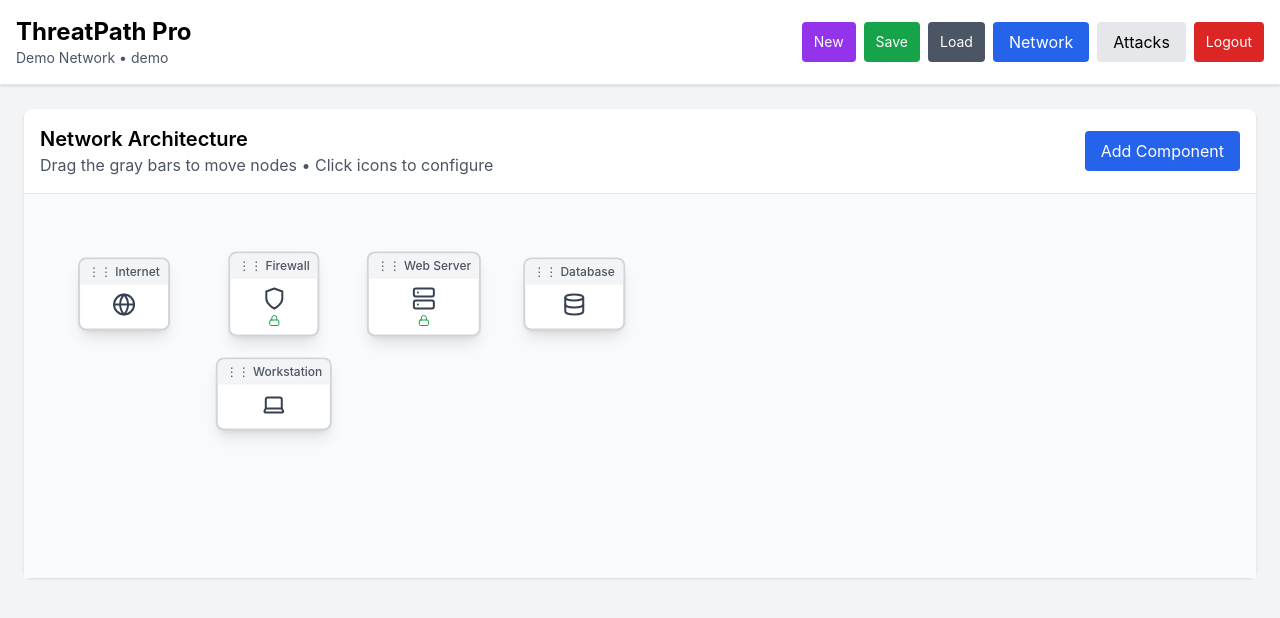
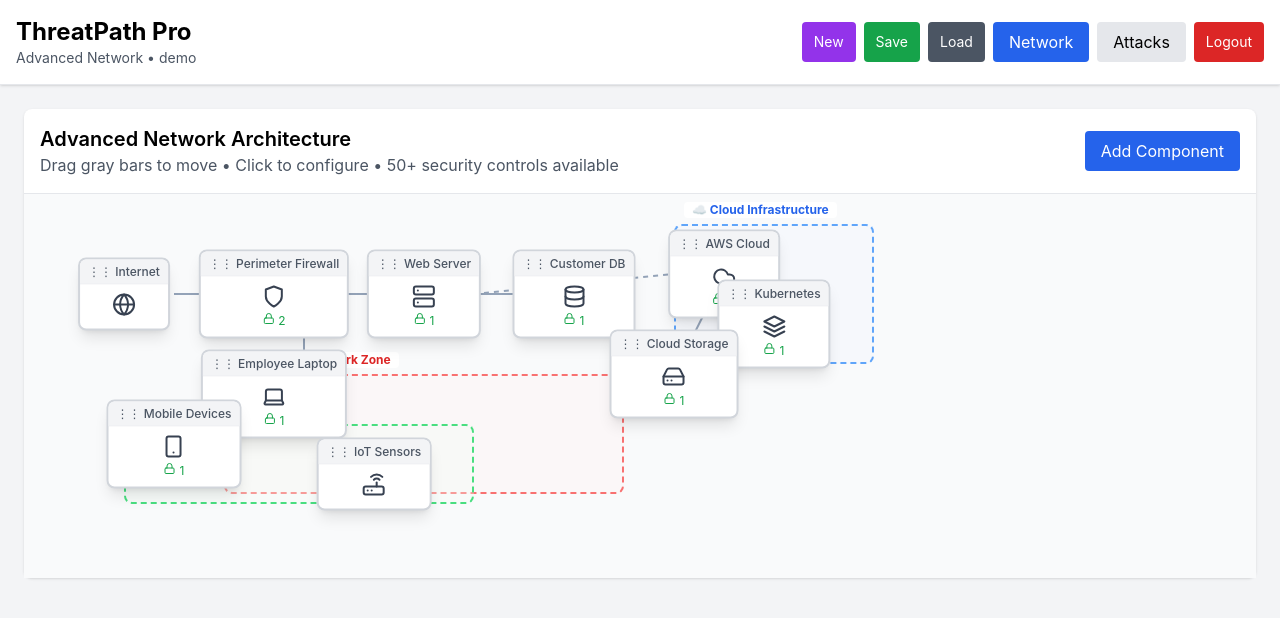
Before and after one commit to BlackShield-UK/threatpath-demo, a Next.js app: page / in a window 1280 px wide. Both pictures are taken after a click on the button "Sign In". Shown: the top 618 px of the page. Built offline with nearby package versions, Linux system fonts and the light colour scheme.

Commit message:
Update index.js

```diff
--- a/pages/index.js
+++ b/pages/index.js
@@ -16,14 +16,22 @@ import {
   Globe,
   Laptop,
   Router,
-  Container
+  Container,
+  CloudLightning,
+  HardDrive,
+  Zap,
+  Layers,
+  Cpu,
+  Settings,
+  Users,
+  Key
 } from 'lucide-react';
 
 export default function ThreatPathDemo() {
   const [isAuthenticated, setIsAuthenticated] = useState(false);
   const [currentUser, setCurrentUser] = useState(null);
   const [savedDiagrams, setSavedDiagrams] = useState([]);
-  const [currentDiagramName, setCurrentDiagramName] = useState('Demo Network');
+  const [currentDiagramName, setCurrentDiagramName] = useState('Advanced Network');
   const [showSaveDialog, setShowSaveDialog] = useState(false);
   const [showLoadDialog, setShowLoadDialog] = useState(false);
   const [currentView, setCurrentView] = useState('diagram');
@@ -33,28 +41,35 @@ export default function ThreatPathDemo() {
 
   const [nodes, setNodes] = useState([
     { id: 1, type: 'internet', x: 100, y: 100, label: 'Internet', controls: [] },
-    { id: 2, type: 'firewall', x: 250, y: 100, label: 'Firewall', controls: ['IPS'] },
+    { id: 2, type: 'firewall', x: 250, y: 100, label: 'Perimeter Firewall', controls: ['IPS/IDS', 'DPI'] },
     { id: 3, type: 'server', x: 400, y: 100, label: 'Web Server', controls: ['WAF'] },
-    { id: 4, type: 'database', x: 550, y: 100, label: 'Database', controls: [] },
-    { id: 5, type: 'endpoint', x: 250, y: 200, label: 'Workstation', controls: [] }
+    { id: 4, type: 'database', x: 550, y: 100, label: 'Customer DB', controls: ['Encryption at Rest'] },
+    { id: 5, type: 'endpoint', x: 250, y: 200, label: 'Employee Laptop', controls: ['Endpoint Protection'] },
+    { id: 6, type: 'cloud-aws', x: 700, y: 80, label: 'AWS Cloud', controls: ['CloudTrail', 'GuardDuty'] },
+    { id: 7, type: 'kubernetes', x: 750, y: 130, label: 'Kubernetes', controls: ['Pod Security Standards'] },
+    { id: 8, type: 'mobile', x: 150, y: 250, label: 'Mobile Devices', controls: ['Mobile Device Management (MDM)'] },
+    { id: 9, type: 'iot', x: 350, y: 280, label: 'IoT Sensors', controls: [] },
+    { id: 10, type: 'storage', x: 650, y: 180, label: 'Cloud Storage', controls: ['Encryption in Transit'] }
   ]);
 
   const threatActors = {
     apt29: {
       name: "APT29 (Cozy Bear)",
-      description: "Russian state-sponsored group",
+      description: "Russian state-sponsored group targeting cloud infrastructure",
       attackPaths: [{
         id: 1,
-        name: "Web Attack → Data Breach",
+        name: "Cloud → Container → Data Exfiltration",
         steps: [
-          { from: 1, to: 3, ttp: "T1190: Exploit Web App", risk: "high", description: "Attack web server" },
-          { from: 3, to: 4, ttp: "T1005: Data from Local System", risk: "high", description: "Access database" }
+          { from: 1, to: 6, ttp: "T1190: Exploit Public-Facing Application", risk: "high", description: "Attack cloud services directly" },
+          { from: 6, to: 7, ttp: "T1611: Escape to Host", risk: "high", description: "Container escape to Kubernetes" },
+          { from: 7, to: 4, ttp: "T1005: Data from Local System", risk: "medium", description: "Access customer database" },
+          { from: 8, to: 5, ttp: "T1566.002: Spearphishing Link", risk: "high", description: "Mobile phishing attack" }
         ]
       }]
     },
     apt1: {
       name: "APT1 (Comment Crew)",
-      description: "Chinese military unit",
+      description: "Chinese military unit specializing in IoT and infrastructure attacks",
       attackPaths: [{
         id: 2,
         name: "IoT → Network Pivot → Cloud Compromise",
@@ -76,7 +91,17 @@ export default function ThreatPathDemo() {
     endpoint: Laptop,
     mobile: Smartphone,
     iot: Router,
-    container: Container
+    container: Container,
+    kubernetes: Layers,
+    'cloud-aws': Cloud,
+    'cloud-azure': CloudLightning,
+    'cloud-gcp': Zap,
+    storage: HardDrive,
+    'load-balancer': Settings,
+    'api-gateway': Cpu,
+    'identity-provider': Users,
+    'key-vault': Key,
+    network: Wifi
   };
 
   const handleLogin = (email, password) => {
@@ -193,39 +218,66 @@ export default function ThreatPathDemo() {
   };
 
   const NodePalette = () => {
-    const nodeTypes = [
+    const nodeCategories = {
+      'Core Infrastructure': [
         { type: 'server', label: 'Server', icon: Server },
         { type: 'firewall', label: 'Firewall', icon: Shield },
         { type: 'database', label: 'Database', icon: Database },
+        { type: 'storage', label: 'Storage', icon: HardDrive },
+        { type: 'load-balancer', label: 'Load Balancer', icon: Settings },
+        { type: 'network', label: 'Network Segment', icon: Wifi }
+      ],
+      'Cloud Services': [
+        { type: 'cloud-aws', label: 'AWS Cloud', icon: Cloud },
+        { type: 'cloud-azure', label: 'Azure Cloud', icon: CloudLightning },
+        { type: 'cloud-gcp', label: 'Google Cloud', icon: Zap },
+        { type: 'kubernetes', label: 'Kubernetes', icon: Layers },
+        { type: 'container', label: 'Container', icon: Container },
+        { type: 'api-gateway', label: 'API Gateway', icon: Cpu }
+      ],
+      'Endpoints & Devices': [
         { type: 'endpoint', label: 'Workstation', icon: Laptop },
-      { type: 'mobile', label: 'Mobile', icon: Smartphone },
+        { type: 'mobile', label: 'Mobile Device', icon: Smartphone },
         { type: 'iot', label: 'IoT Device', icon: Router }
-    ];
+      ],
+      'Security & Identity': [
+        { type: 'identity-provider', label: 'Identity Provider', icon: Users },
+        { type: 'key-vault', label: 'Key Vault', icon: Key }
+      ]
+    };
 
     return (
       <div className="fixed inset-0 bg-black bg-opacity-50 flex items-center justify-center z-50">
-        <div className="bg-white rounded-lg p-6 max-w-2xl w-full mx-4">
-          <h3 className="text-lg font-semibold mb-4">Add Network Component</h3>
+        <div className="bg-white rounded-lg p-6 max-w-4xl w-full mx-4 max-h-96 overflow-y-auto">
+          <div className="flex justify-between items-center mb-4">
+            <h3 className="text-lg font-semibold">Add Network Component</h3>
+            <button onClick={() => setShowNodePalette(false)} className="text-gray-500 hover:text-gray-700 text-xl">×</button>
+          </div>
 
-          <div className="grid grid-cols-3 gap-3">
+          {Object.entries(nodeCategories).map(([category, nodeTypes]) => (
+            <div key={category} className="mb-6">
+              <h4 className="text-md font-medium text-gray-800 mb-3 border-b pb-1">{category}</h4>
+              <div className="grid grid-cols-3 md:grid-cols-6 gap-3">
                 {nodeTypes.map((nodeType) => {
                   const IconComponent = nodeType.icon;
                   return (
                     <button
                       key={nodeType.type}
                       onClick={() => addNode(nodeType.type, nodeType.label)}
-                  className="p-4 border-2 border-gray-300 rounded-lg hover:border-blue-400 text-center"
+                      className="p-3 border-2 border-gray-300 rounded-lg hover:border-blue-400 hover:bg-blue-50 text-center transition-all"
                     >
-                  <IconComponent className="w-8 h-8 mx-auto mb-2" />
-                  <div className="text-sm">{nodeType.label}</div>
+                      <IconComponent className="w-6 h-6 mx-auto mb-1 text-gray-700" />
+                      <div className="text-xs font-medium">{nodeType.label}</div>
                     </button>
                   );
                 })}
               </div>
+            </div>
+          ))}
 
           <button
             onClick={() => setShowNodePalette(false)}
-            className="w-full mt-4 bg-gray-300 py-2 rounded"
+            className="w-full mt-4 bg-gray-300 py-2 rounded hover:bg-gray-400"
           >
             Cancel
           </button>
@@ -271,7 +323,6 @@ export default function ThreatPathDemo() {
         document.removeEventListener('mousemove', handleMouseMove);
         document.removeEventListener('mouseup', handleMouseUp);
 
-        // If we didn't move, treat it as a click
         if (!hasMoved) {
           setSelectedNode(node);
         }
@@ -289,7 +340,6 @@ export default function ThreatPathDemo() {
         style={{ left: node.x, top: node.y }}
       >
         <div className="bg-white rounded-lg shadow-lg border-2 border-gray-300 hover:border-blue-400 min-w-20 text-center">
-          {/* Drag handle at the top */}
           <div
             className="bg-gray-100 rounded-t-md px-2 py-1 text-xs text-gray-600 font-medium border-b select-none cursor-move"
             onMouseDown={handleMouseDown}
@@ -300,7 +350,10 @@ export default function ThreatPathDemo() {
           <div className="p-2">
             <IconComponent className="w-6 h-6 mx-auto mb-1 text-gray-700" />
             {node.controls?.length > 0 && (
-              <Lock className="w-3 h-3 mx-auto text-green-600" />
+              <div className="flex justify-center">
+                <Lock className="w-3 h-3 text-green-600" />
+                <span className="text-xs text-green-600 ml-1">{node.controls.length}</span>
+              </div>
             )}
           </div>
         </div>
@@ -309,7 +362,34 @@ export default function ThreatPathDemo() {
   };
 
   const ControlsPanel = ({ node, onClose }) => {
-    const controls = ['Firewall Rules', 'IPS', 'WAF', 'Endpoint Protection', 'MFA', 'Encryption'];
+    const securityControls = [
+      // Traditional Network Security
+      'Firewall Rules', 'IPS/IDS', 'WAF', 'DPI', 'Network Segmentation', 'VPN',
+      // Endpoint Security
+      'Endpoint Protection', 'EDR/XDR', 'Antivirus', 'Device Encryption', 'Mobile Device Management (MDM)',
+      // Identity & Access
+      'Multi-Factor Authentication (MFA)', 'Single Sign-On (SSO)', 'Privileged Access Management (PAM)',
+      'Identity and Access Management (IAM)', 'Role-Based Access Control (RBAC)', 'Zero Trust Architecture',
+      // Cloud Security
+      'CloudTrail', 'GuardDuty', 'Azure Sentinel', 'Google Cloud Security Command Center',
+      'Cloud Security Posture Management (CSPM)', 'Cloud Workload Protection (CWP)',
+      // Container & Kubernetes Security
+      'Pod Security Standards', 'Container Image Scanning', 'Service Mesh Security',
+      'Kubernetes Network Policies', 'Container Runtime Security',
+      // Data Security
+      'Encryption at Rest', 'Encryption in Transit', 'Data Loss Prevention (DLP)',
+      'Database Activity Monitoring (DAM)', 'Data Classification',
+      // Monitoring & Analytics
+      'SIEM', 'SOAR', 'Security Orchestration', 'Threat Intelligence', 'Behavioral Analytics',
+      'Log Management', 'Network Traffic Analysis', 'User Behavior Analytics (UBA)',
+      // Application Security
+      'Static Application Security Testing (SAST)', 'Dynamic Application Security Testing (DAST)',
+      'Interactive Application Security Testing (IAST)', 'Software Composition Analysis (SCA)',
+      // IoT & OT Security
+      'IoT Device Management', 'OT Network Monitoring', 'Industrial Control System Security',
+      // Backup & Recovery
+      'Backup and Recovery', 'Disaster Recovery', 'High Availability'
+    ];
 
     const addControl = (control) => {
       const updatedNodes = nodes.map(n =>
@@ -317,7 +397,6 @@ export default function ThreatPathDemo() {
       );
       setNodes(updatedNodes);
 
-      // Update the selected node immediately so the panel reflects changes
       const updatedNode = updatedNodes.find(n => n.id === node.id);
       setSelectedNode(updatedNode);
     };
@@ -328,57 +407,68 @@ export default function ThreatPathDemo() {
       );
       setNodes(updatedNodes);
 
-      // Update the selected node immediately so the panel reflects changes
       const updatedNode = updatedNodes.find(n => n.id === node.id);
       setSelectedNode(updatedNode);
     };
 
-    // Use the current selectedNode to ensure we show the latest state
     const currentNode = nodes.find(n => n.id === node.id) || node;
 
     return (
-      <div className="bg-white rounded-lg shadow-xl p-6 border">
+      <div className="bg-white rounded-lg shadow-xl p-6 border max-w-lg">
         <div className="flex justify-between items-center mb-4">
           <h3 className="text-lg font-semibold">{currentNode.label}</h3>
           <button onClick={onClose} className="text-gray-500 hover:text-gray-700 text-xl">×</button>
         </div>
 
         <div className="mb-4">
-          <h4 className="font-medium mb-2">Active Controls:</h4>
+          <h4 className="font-medium mb-2 flex items-center">
+            <Lock className="w-4 h-4 mr-1 text-green-600" />
+            Active Controls ({(currentNode.controls || []).length}):
+          </h4>
           {(currentNode.controls || []).length === 0 ? (
-            <p className="text-sm text-gray-500 italic">No controls added yet</p>
+            <p className="text-sm text-gray-500 italic bg-gray-50 p-3 rounded">No security controls configured</p>
           ) : (
-            (currentNode.controls || []).map((control, idx) => (
-              <div key={idx} className="flex justify-between items-center bg-green-50 p-2 rounded mb-1">
-                <span className="text-sm">{control}</span>
-                <button onClick={() => removeControl(control)} className="text-red-500 text-xs hover:text-red-700">
+            <div className="max-h-32 overflow-y-auto">
+              {(currentNode.controls || []).map((control, idx) => (
+                <div key={idx} className="flex justify-between items-center bg-green-50 p-2 rounded mb-1 border border-green-200">
+                  <span className="text-sm font-medium text-green-800">{control}</span>
+                  <button onClick={() => removeControl(control)} className="text-red-500 text-xs hover:text-red-700 px-2 py-1 rounded">
                     Remove
                   </button>
                 </div>
-            ))
+              ))}
+            </div>
           )}
         </div>
 
         <div className="mb-4">
-          <h4 className="font-medium mb-2">Add Controls:</h4>
-          {controls.filter(c => !(currentNode.controls || []).includes(c)).map((control, idx) => (
+          <h4 className="font-medium mb-2 flex items-center">
+            <Plus className="w-4 h-4 mr-1 text-blue-600" />
+            Available Controls ({securityControls.filter(c => !(currentNode.controls || []).includes(c)).length}):
+          </h4>
+          <div className="max-h-40 overflow-y-auto border rounded">
+            {securityControls
+              .filter(c => !(currentNode.controls || []).includes(c))
+              .map((control, idx) => (
                 <button
                   key={idx}
                   onClick={() => addControl(control)}
-              className="block w-full text-left text-sm p-2 hover:bg-gray-100 rounded mb-1 border border-gray-200"
+                  className="block w-full text-left text-sm p-2 hover:bg-blue-50 border-b border-gray-100 transition-colors"
                 >
                   + {control}
                 </button>
               ))}
-          {controls.filter(c => !(currentNode.controls || []).includes(c)).length === 0 && (
-            <p className="text-sm text-gray-500 italic">All available controls have been added</p>
+          </div>
+          {securityControls.filter(c => !(currentNode.controls || []).includes(c)).length === 0 && (
+            <p className="text-sm text-gray-500 italic bg-gray-50 p-3 rounded">All available controls have been added</p>
           )}
         </div>
 
         <button
           onClick={() => deleteNode(currentNode.id)}
-          className="w-full bg-red-600 text-white py-2 rounded hover:bg-red-700"
+          className="w-full bg-red-600 text-white py-2 rounded hover:bg-red-700 flex items-center justify-center"
         >
+          <AlertTriangle className="w-4 h-4 mr-2" />
           Delete Node
         </button>
       </div>
@@ -427,7 +517,9 @@ export default function ThreatPathDemo() {
                     <span className="font-medium">{fromNode?.label || 'Unknown'}</span>
                     <ArrowRight className="w-4 h-4 mx-2" />
                     <span className="font-medium">{toNode?.label || 'Unknown'}</span>
-                    <span className="ml-auto px-2 py-1 text-xs bg-red-200 text-red-800 rounded">
+                    <span className={`ml-auto px-2 py-1 text-xs rounded ${
+                      step.risk === 'high' ? 'bg-red-200 text-red-800' : 'bg-yellow-200 text-yellow-800'
+                    }`}>
                       {step.risk.toUpperCase()} RISK
                     </span>
                   </div>
@@ -499,8 +591,8 @@ export default function ThreatPathDemo() {
           <div className="bg-white rounded-lg shadow">
             <div className="p-4 border-b flex justify-between items-center">
               <div>
-                <h2 className="text-xl font-semibold">Network Architecture</h2>
-                <p className="text-gray-600">Drag the gray bars to move nodes • Click icons to configure</p>
+                <h2 className="text-xl font-semibold">Advanced Network Architecture</h2>
+                <p className="text-gray-600">Drag gray bars to move • Click to configure • 50+ security controls available</p>
               </div>
               <button
                 onClick={() => setShowNodePalette(true)}
@@ -511,6 +603,40 @@ export default function ThreatPathDemo() {
             </div>
 
             <div className="relative h-96 bg-gray-50 diagram-area">
+              {/* Trust Boundaries */}
+              <div className="absolute border-2 border-dashed border-red-400 bg-red-50 bg-opacity-30 rounded-lg"
+                   style={{ left: 200, top: 180, width: 400, height: 120 }}>
+                <span className="absolute -top-6 left-2 text-xs font-bold text-red-600 bg-white px-2 rounded">
+                  🔒 Internal Network Zone
+                </span>
+              </div>
+
+              <div className="absolute border-2 border-dashed border-blue-400 bg-blue-50 bg-opacity-30 rounded-lg"
+                   style={{ left: 650, top: 30, width: 200, height: 140 }}>
+                <span className="absolute -top-6 left-2 text-xs font-bold text-blue-600 bg-white px-2 rounded">
+                  ☁️ Cloud Infrastructure
+                </span>
+              </div>
+
+              <div className="absolute border-2 border-dashed border-green-400 bg-green-50 bg-opacity-30 rounded-lg"
+                   style={{ left: 100, top: 230, width: 350, height: 80 }}>
+                <span className="absolute -top-6 left-2 text-xs font-bold text-green-600 bg-white px-2 rounded">
+                  📱 End User Devices
+                </span>
+              </div>
+
+              {/* Connection Lines */}
+              <svg className="absolute inset-0 w-full h-full pointer-events-none">
+                <line x1="150" y1="100" x2="200" y2="100" stroke="#94a3b8" strokeWidth="2" />
+                <line x1="300" y1="100" x2="350" y2="100" stroke="#94a3b8" strokeWidth="2" />
+                <line x1="450" y1="100" x2="500" y2="100" stroke="#94a3b8" strokeWidth="2" />
+                <line x1="450" y1="100" x2="650" y2="80" stroke="#94a3b8" strokeWidth="2" strokeDasharray="5,5" />
+                <line x1="280" y1="130" x2="280" y2="180" stroke="#94a3b8" strokeWidth="2" />
+                <line x1="700" y1="80" x2="750" y2="130" stroke="#94a3b8" strokeWidth="2" />
+                <line x1="700" y1="80" x2="650" y2="180" stroke="#94a3b8" strokeWidth="2" />
+                <line x1="200" y1="230" x2="250" y2="180" stroke="#94a3b8" strokeWidth="2" strokeDasharray="3,3" />
+              </svg>
+
               {nodes.map(node => (
                 <NodeComponent key={node.id} node={node} />
               ))}
@@ -520,6 +646,7 @@ export default function ThreatPathDemo() {
                   <div className="text-center text-gray-500">
                     <Monitor className="w-16 h-16 mx-auto mb-4" />
                     <h3 className="text-lg font-medium mb-2">No Components</h3>
+                    <p className="text-sm mb-4">Add cloud services, containers, IoT devices and more</p>
                     <button
                       onClick={() => setShowNodePalette(true)}
                       className="px-4 py-2 bg-blue-600 text-white rounded"
@@ -540,7 +667,7 @@ export default function ThreatPathDemo() {
 
       {selectedNode && currentView === 'diagram' && (
         <div className="fixed inset-0 bg-black bg-opacity-50 flex items-center justify-center z-50">
-          <div className="max-w-md w-full mx-4">
+          <div className="max-w-lg w-full mx-4">
             <ControlsPanel node={selectedNode} onClose={() => setSelectedNode(null)} />
           </div>
         </div>
```
Lines whose indentation alone changed are shown as unchanged.
